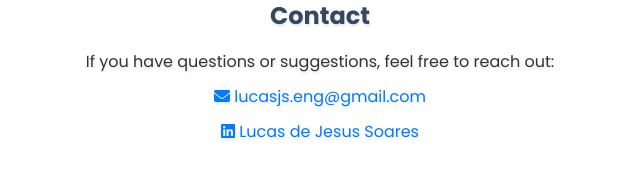
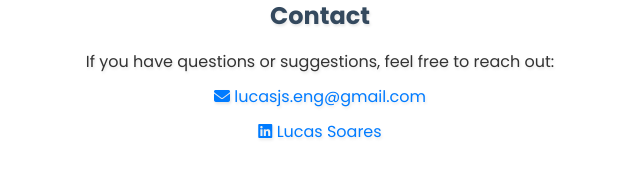
Before and after one commit to lucassoares-eng/sentiment_analysis, a Flask app: page / in a window 1280 px wide. Shown: the part 1838-2020 px from the top of the page, without its empty margins (320-960 px from the left). Run offline with Flask 3, Linux system fonts and the light colour scheme; parts of the project's set-up code (start-up, migrations or seed data) failed here and were passed over; some web fonts are replaced.

Commit message:
Name update

```diff
--- a/app/templates/index.html
+++ b/app/templates/index.html
@@ -212,7 +212,7 @@
                         <li class= link style="font-size: 16px; margin-bottom: 10px;">
                             <i class="fab fa-linkedin"></i>
                             <a href="https://www.linkedin.com/in/lucas-soares-33486b42" target="_blank"
-                               style="color: #007BFF; text-decoration: none;">Lucas de Jesus Soares</a>
+                               style="color: #007BFF; text-decoration: none;">Lucas Soares</a>
                         </li>
                     </ul>
                 </div>
```
